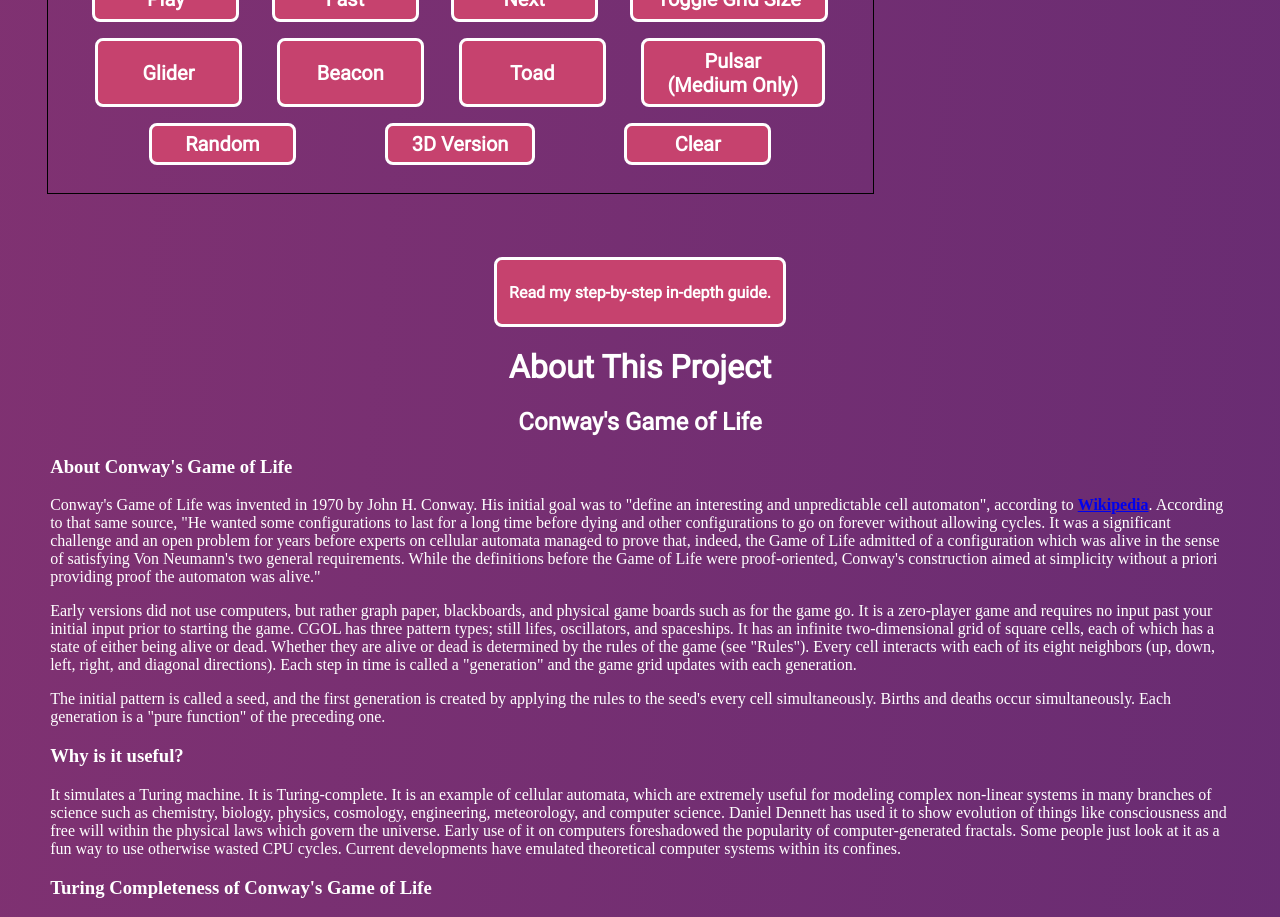
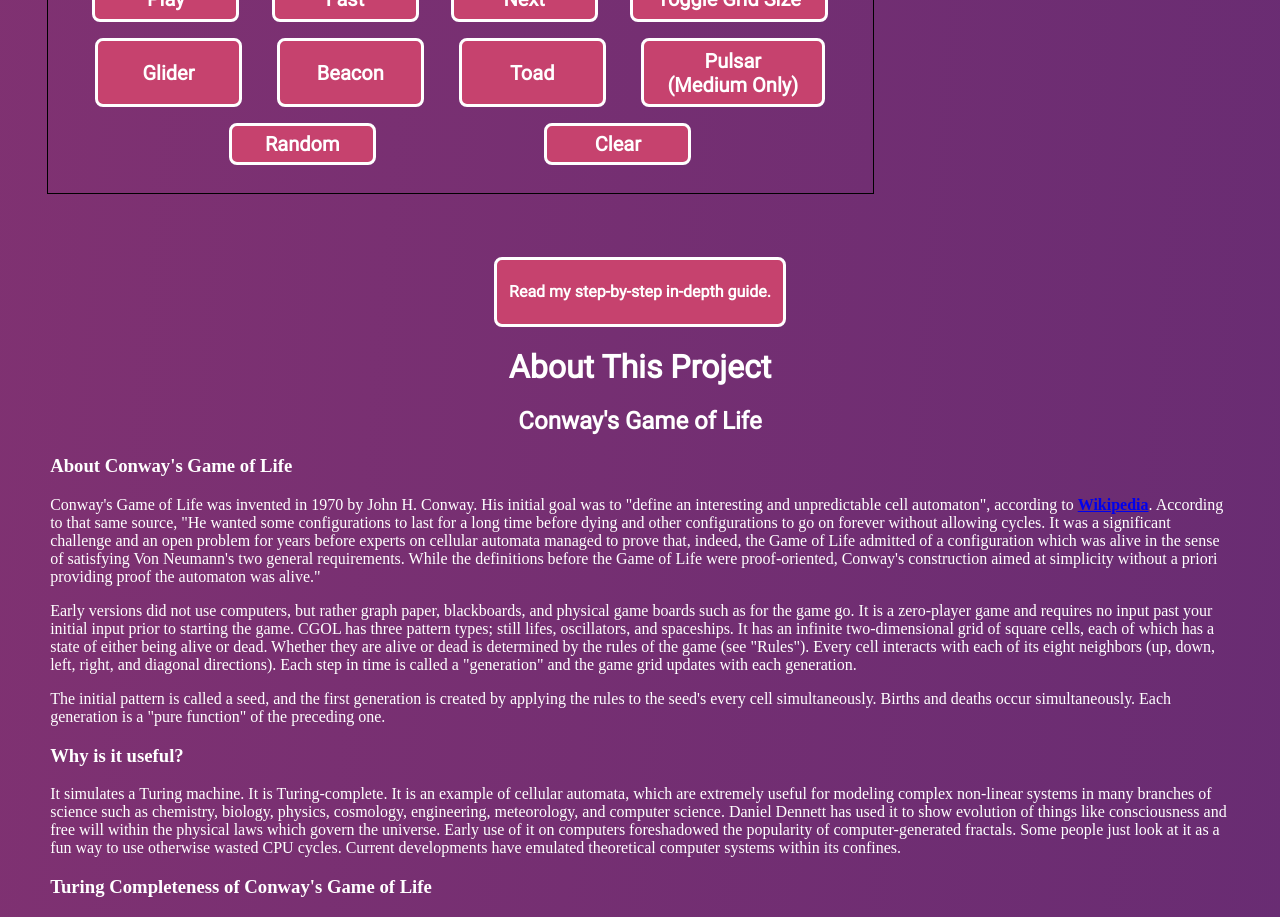
Before and after one commit to evoingram/cs-bw, a React (Create React App) app in the folder app/cs-bw/: page / in a window 1280 px wide. Shown: the part 880-1797 px from the top of the page. Built offline with nearby package versions, Linux system fonts and the light colour scheme.

Commit message:
removed 3d button

```diff
--- a/app/cs-bw/src/components/Blog.js
+++ b/app/cs-bw/src/components/Blog.js
@@ -130,10 +130,10 @@ function Blog(props) {
 				<p>
 					I added comments to describe what each function does in the grid component and fixed a speed issue I
 					was having; the speed wasn't toggling correctly and one of the speed settings was way too fast, so I
-					had to adjust the function attached to the toggle-speed button which solved both of these issues.  I added a link to the project's GitHub repo.
+					had to adjust the function attached to the toggle-speed button which solved both of these issues.  I added a link to the project's GitHub repo.  I did some research and decided not to spend time on the 3D stuff.  I'd love to do it, but I have other things with a higher priority.
 				</p>
 				<p>
-					Today, I will attempt to do a 3D version as well as deploy. Aside from deploying, I believe I've hit
+					Today, I will attempt to deploy. Aside from deploying, I believe I've hit
 					MVP and stretch.
 				</p>
 				<h2>Day 5: Friday</h2>
--- a/app/cs-bw/src/components/GButtons.js
+++ b/app/cs-bw/src/components/GButtons.js
@@ -96,9 +96,6 @@ class GButtons extends React.Component {
 					<Button id="PS4" onClick={this.props.generateRandomShape}>
 						<H4>Random</H4>
 					</Button>
-					<Button id="PS5">
-						<H4>3D Version</H4>
-					</Button>
 					<Button id="GB3" onClick={this.props.setToDefault}>
 						<H4>Clear</H4>
 					</Button>
```
Also changed, not shown: 1 other file (tests, documents, lock files or other folders).
